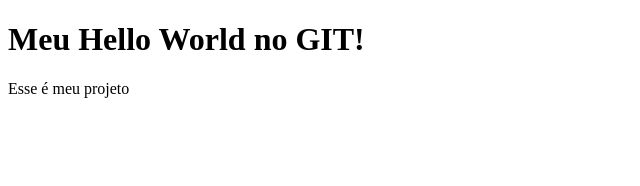
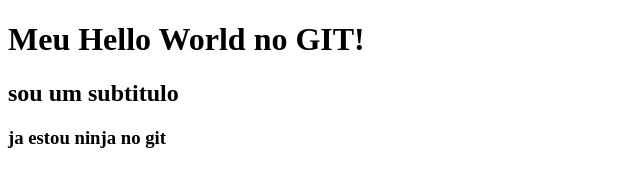
Before and after one commit to gabrieladavilla/teste-dh, a plain HTML site: page index.html in a window 1280 px wide. Shown: the whole page, without its empty margins (0-640 px from the left). Drawn offline with Linux system fonts and the light colour scheme.

Commit message:
removido o paragrado e adicionado dois subtitulos

```diff
--- a/index.html
+++ b/index.html
@@ -1,13 +1,17 @@
 <!DOCTYPE html>
 <html lang="en">
+
 <head>
     <meta charset="UTF-8">
     <meta name="viewport" content="width=device-width, initial-scale=1.0">
     <meta http-equiv="X-UA-Compatible" content="ie=edge">
     <title>Document</title>
 </head>
+
 <body>
     <h1>Meu Hello World no GIT!</h1>
-    <p>Esse é meu projeto</p>
+    <h2>sou um subtitulo</h2>
+    <h3>ja estou ninja no git</h3>
 </body>
+
 </html>
```
Also changed, not shown: css/style.css (added).
